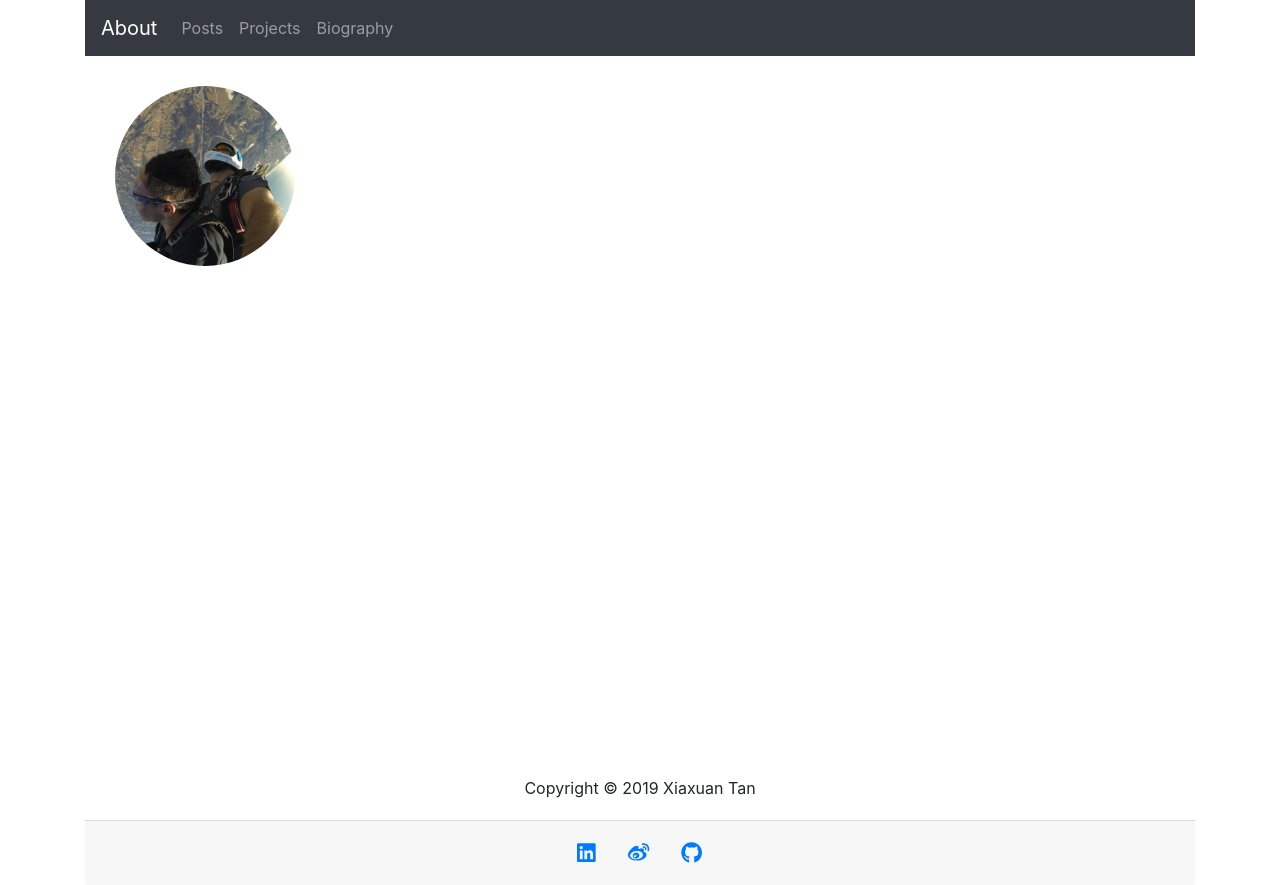
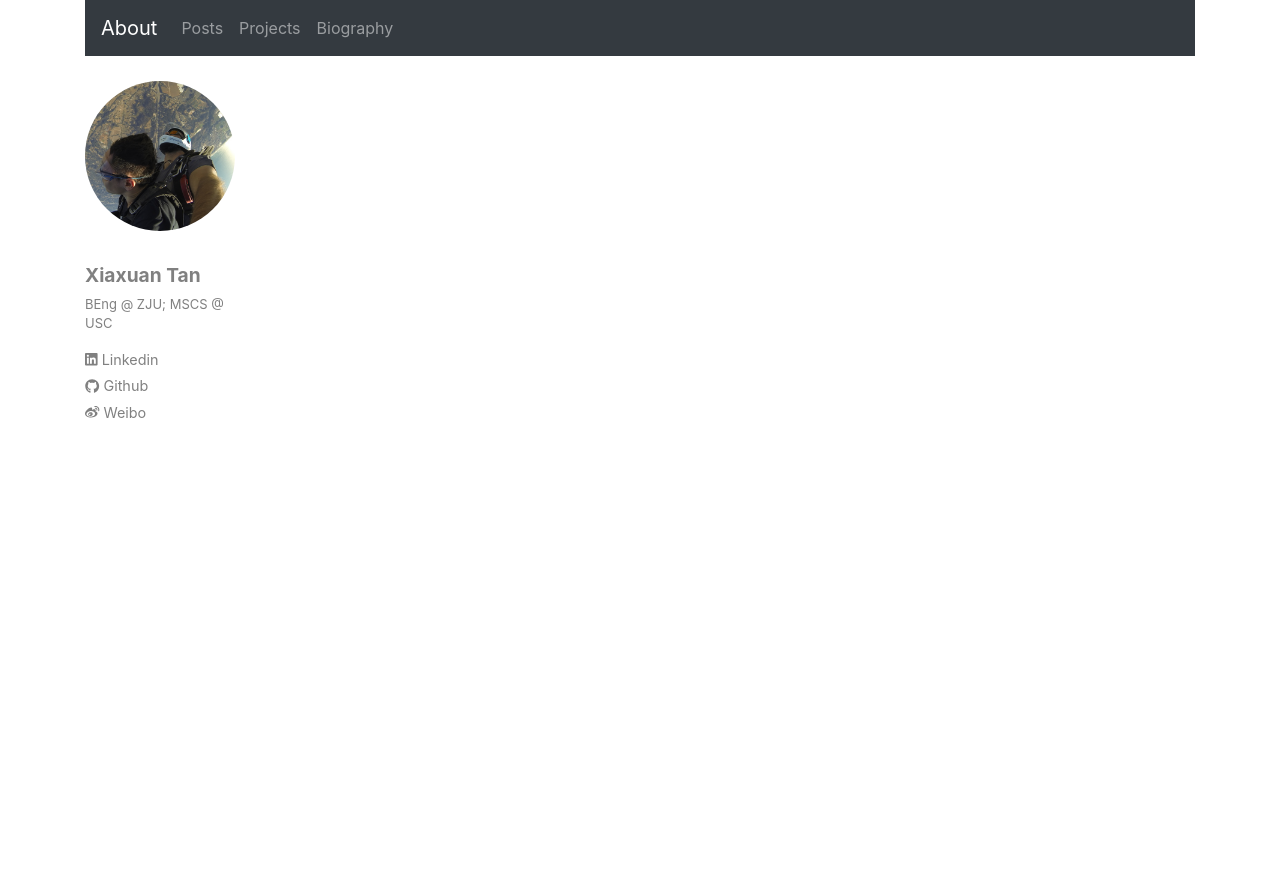
Before and after one commit to xiaxuantan/xiaxuantan.github.io, a React (Create React App) app: page / in a window 1280 px wide. After the commit the page ends 800 px from the top, so only its background shows below. Built offline with nearby package versions, Linux system fonts and the light colour scheme.

Commit message:
almost finish sidecol; remove footer

```diff
--- a/src/App.js
+++ b/src/App.js
@@ -7,26 +7,32 @@ import About from './components/About/About';
 
 const SOCIAL_MEDIA = {
   Linkedin: 'https://www.linkedin.com/in/xiaxuan-tan',
-  Weibo: 'https://www.weibo.com/peterxuan',
-  Github: 'https://www.github.com/xiaxuantan'
-}
+  Github: 'https://www.github.com/xiaxuantan',
+  Weibo: 'https://www.weibo.com/peterxuan'
+};
 
 const NAVIGATION_LINKS = {
   Posts: '/posts',
   // Publications: '/publications',
   Projects: '/projects',
   Biography: '/biography'
-}
+};
+
+const BLOGGER_NAME = 'Xiaxuan Tan';
+
+const BlOGGER_HEADLINES = 'BEng @ ZJU; MSCS @ USC';
 
 function App() {
   return (
     <Container>
       <Navigation links={NAVIGATION_LINKS} />
       <Row>
-        <SideColumn />
+        <SideColumn
+          bloggerName={BLOGGER_NAME}
+          bloggerHeadline={BlOGGER_HEADLINES}
+          socialMedia={SOCIAL_MEDIA} />
         <About />
       </Row>
-      <Footer socialMedia={SOCIAL_MEDIA} />
     </Container >
   );
 }
--- /dev/null
+++ b/src/components/SideColumn/SideColumn.css
@@ -0,0 +1,42 @@
+.sideColumn {
+    min-height: 700px;
+}
+
+.avatarFrame {
+    display: table-cell;
+    vertical-align: middle;
+    height: 200px;
+}
+
+.avatar {
+    height: 150px;
+    width: 150px;
+}
+
+.bloggerName {
+    font-weight: 700;
+    font-size: larger;
+    color: gray;
+    margin: 5px 0;
+}
+
+.bloggerHeadline {
+    font-size: small;
+    color: gray;
+    margin: 5px 0;
+}
+
+
+.bloggerLinks {
+    margin-top: 15px;
+}
+
+.bloggerLink {
+    margin: 5px 0;
+    font-size: 0.9em;
+}
+
+.bloggerLink a {
+    color: gray;
+    text-decoration: none;
+}
--- a/src/components/SideColumn/SideColumn.js
+++ b/src/components/SideColumn/SideColumn.js
@@ -1,12 +1,47 @@
 import React from 'react';
-import { Col, Image } from 'react-bootstrap';
+import { Col, Image, Nav } from 'react-bootstrap';
+
+import { FontAwesomeIcon } from '@fortawesome/react-fontawesome'
+import { library } from '@fortawesome/fontawesome-svg-core'
+
+import { faGithub, faLinkedin, faWeibo } from '@fortawesome/free-brands-svg-icons'
+
+import './SideColumn.css';
+
+
+const SOCIAL_MEDIA_MAPPING = {
+  Github: faGithub,
+  Weibo: faWeibo,
+  Linkedin: faLinkedin
+}
 
 
 const sideColumn = (props) => {
+
+  const socialMedia = Object.keys(props.socialMedia).map(key =>
+    (
+      <div key={key} className="bloggerLink">
+        <a href={props.socialMedia[key]}>
+          <FontAwesomeIcon icon={SOCIAL_MEDIA_MAPPING[key]} />
+          {' ' + key}
+        </a>
+      </div>
+    )
+  );
+
   return (
-    <Col xs={3} style={{ minHeight: "700px" }}>
-      <div style={{ display: "table-cell", textAlign: "center", verticalAlign: "middle", height: "240px", width: "240px" }}>
-        <Image src="avatar.jpg" style={{ height: "180px", width: "180px" }} roundedCircle />
+    <Col xs={2} className="sideColumn">
+      <div className="avatarFrame">
+        <Image src="avatar.jpg" roundedCircle className="avatar" />
+      </div>
+      <div className="bloggerName">
+        {props.bloggerName}
+      </div>
+      <div className="bloggerHeadline">
+        {props.bloggerHeadline}
+      </div>
+      <div className="bloggerLinks">
+        {socialMedia}
       </div>
     </Col>
   )
--- a/src/index.css
+++ b/src/index.css
@@ -1,8 +1,6 @@
 body {
   margin: 0;
-  font-family: -apple-system, BlinkMacSystemFont, 'Segoe UI', 'Roboto', 'Oxygen',
-    'Ubuntu', 'Cantarell', 'Fira Sans', 'Droid Sans', 'Helvetica Neue',
-    sans-serif;
+  font-family: -apple-system, BlinkMacSystemFont, 'Segoe UI', Roboto, Oxygen, Ubuntu, Cantarell, 'Open Sans', 'Helvetica Neue', sans-serif;
   -webkit-font-smoothing: antialiased;
   -moz-osx-font-smoothing: grayscale;
 }
```
